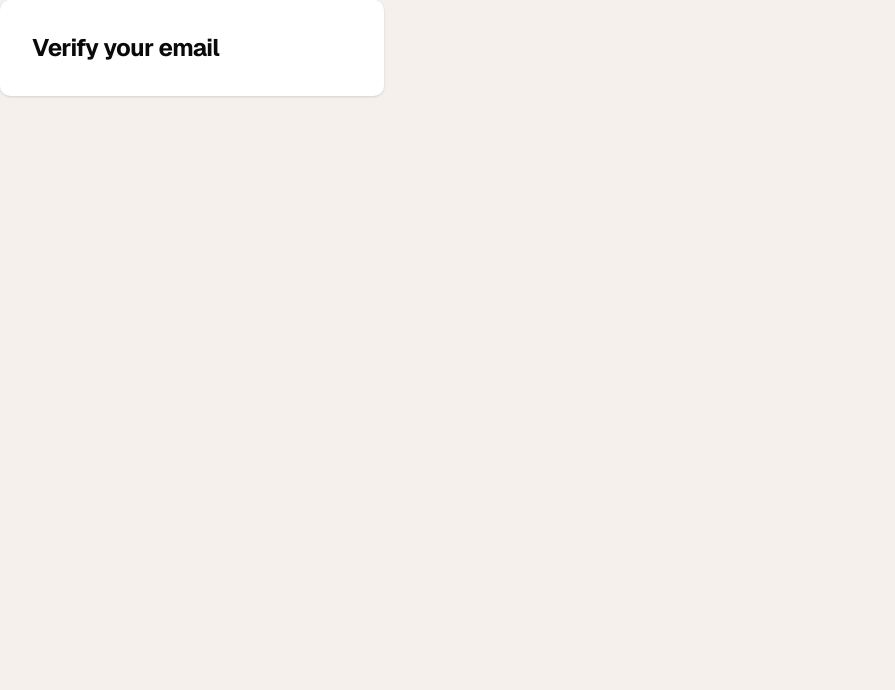
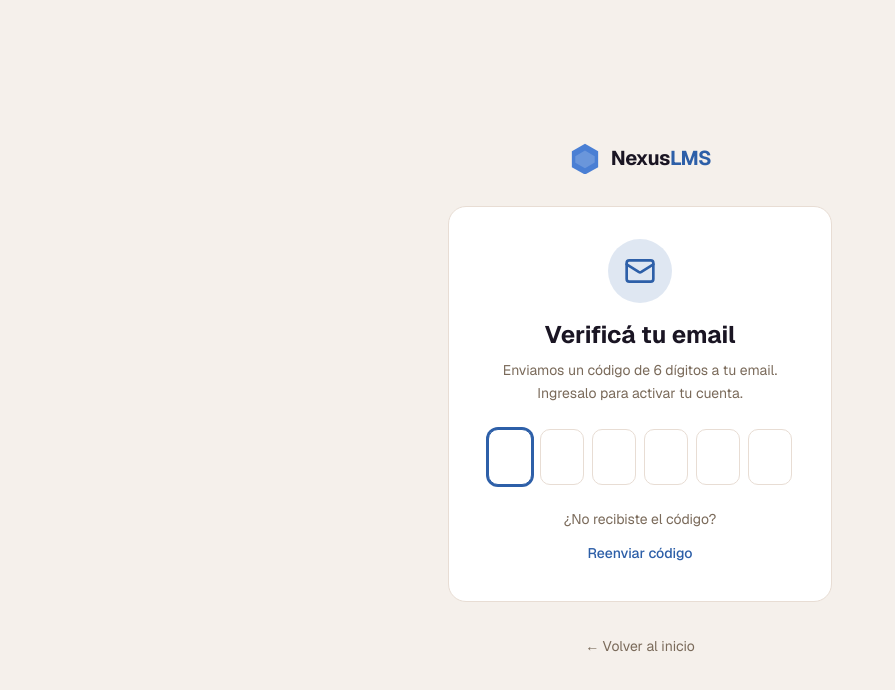
Before and after one commit to DanielQuirozHW/lms-web, a Next.js app: page /verify-email in a window 1280 px wide. Shown: the top 690 px of the page, without its empty margins (0-895 px from the left). Built offline with nearby package versions, Linux system fonts and the light colour scheme; no server answers.

Commit message:
feat(auth): build verify-email page with otp input and resend countdown

```diff
--- a/src/app/(auth)/verify-email/page.tsx
+++ b/src/app/(auth)/verify-email/page.tsx
@@ -1,12 +1,68 @@
 import type { Metadata } from 'next'
+import Link from 'next/link'
+import { Mail } from 'lucide-react'
+import { VerifyEmailForm } from '@/components/features/auth/VerifyEmailForm'
 
-export const metadata: Metadata = { title: 'Verify Email' }
+export const metadata: Metadata = { title: 'Verificar email | NexusLMS' }
 
 export default function VerifyEmailPage() {
   return (
-    <div className="bg-background w-full max-w-sm space-y-6 rounded-lg p-8 shadow">
-      <h1 className="text-2xl font-bold tracking-tight">Verify your email</h1>
-      {/* VerifyEmailForm will go here */}
+    <div className="flex min-h-screen items-center justify-center px-6 py-12">
+      <div className="w-full max-w-sm space-y-8">
+        {/* Logo */}
+        <div className="flex justify-center">
+          <div className="flex items-center gap-2.5">
+            <svg
+              width="32"
+              height="32"
+              viewBox="0 0 28 28"
+              fill="none"
+              xmlns="http://www.w3.org/2000/svg"
+              aria-hidden="true"
+            >
+              <path d="M14 1.5L25.5 8v14L14 28.5 2.5 22V8L14 1.5z" fill="#4A7FD4" />
+              <path
+                d="M14 7.5l8.5 4.9V18L14 23l-8.5-4.9v-5.6L14 7.5z"
+                fill="white"
+                fillOpacity="0.18"
+              />
+            </svg>
+            <span className="text-nexus-text text-xl font-bold tracking-tight">
+              Nexus<span className="text-nexus-accent">LMS</span>
+            </span>
+          </div>
+        </div>
+
+        {/* Card */}
+        <div className="bg-nexus-card border-nexus-border space-y-6 rounded-2xl border p-8">
+          {/* Mail icon + heading */}
+          <div className="flex flex-col items-center gap-4 text-center">
+            <div className="bg-nexus-accent/15 flex h-16 w-16 items-center justify-center rounded-full">
+              <Mail className="text-nexus-accent h-8 w-8" aria-hidden="true" />
+            </div>
+            <div>
+              <h1 className="text-nexus-text text-2xl font-bold">Verificá tu email</h1>
+              <p className="text-nexus-muted mt-2 text-sm leading-relaxed">
+                Enviamos un código de 6 dígitos a tu email.
+                <br />
+                Ingresalo para activar tu cuenta.
+              </p>
+            </div>
+          </div>
+
+          <VerifyEmailForm />
+        </div>
+
+        {/* Back link */}
+        <div className="text-center">
+          <Link
+            href="/dashboard"
+            className="text-nexus-muted hover:text-nexus-accent text-sm transition-colors"
+          >
+            ← Volver al inicio
+          </Link>
+        </div>
+      </div>
     </div>
   )
 }
--- /dev/null
+++ b/src/components/features/auth/VerifyEmailForm.tsx
@@ -0,0 +1,187 @@
+'use client'
+
+import { useState, useRef, useEffect } from 'react'
+import { useRouter } from 'next/navigation'
+import { Loader2 } from 'lucide-react'
+import { toast } from 'sonner'
+import { Button } from '@/components/ui/button'
+import api, { isApiError } from '@/lib/api'
+import { cn } from '@/lib/utils'
+
+const DIGIT_COUNT = 6
+const RESEND_COOLDOWN = 60
+
+export function VerifyEmailForm() {
+  const router = useRouter()
+  const [digits, setDigits] = useState<string[]>(Array(DIGIT_COUNT).fill(''))
+  const [isVerifying, setIsVerifying] = useState(false)
+  const [isResending, setIsResending] = useState(false)
+  const [countdown, setCountdown] = useState(0)
+  const inputRefs = useRef<Array<HTMLInputElement | null>>([])
+
+  // Auto-focus the first digit on mount
+  useEffect(() => {
+    inputRefs.current[0]?.focus()
+  }, [])
+
+  // Countdown timer: decrements by 1 every second until 0
+  useEffect(() => {
+    if (countdown <= 0) return
+    const timer = setTimeout(() => setCountdown((c) => c - 1), 1000)
+    return () => clearTimeout(timer)
+  }, [countdown])
+
+  async function handleVerify(code: string) {
+    if (isVerifying) return
+    setIsVerifying(true)
+    try {
+      await api.post('/auth/verify-email', { code })
+      toast.success('¡Email verificado!')
+      router.push('/dashboard')
+    } catch (error) {
+      if (isApiError(error) && error.response?.data.statusCode === 400) {
+        toast.error('Código inválido o expirado')
+      } else {
+        toast.error('Ocurrió un error. Intentá de nuevo.')
+      }
+      // Reset inputs so the user can try again
+      setDigits(Array(DIGIT_COUNT).fill(''))
+      inputRefs.current[0]?.focus()
+    } finally {
+      setIsVerifying(false)
+    }
+  }
+
+  function handleChange(index: number, value: string) {
+    const digit = value.replace(/\D/g, '').slice(-1)
+    const newDigits = [...digits]
+    newDigits[index] = digit
+    setDigits(newDigits)
+
+    if (digit && index < DIGIT_COUNT - 1) {
+      inputRefs.current[index + 1]?.focus()
+    }
+
+    // Auto-submit when the last digit is filled
+    if (digit && newDigits.every((d) => /^\d$/.test(d))) {
+      void handleVerify(newDigits.join(''))
+    }
+  }
+
+  function handleKeyDown(index: number, e: React.KeyboardEvent<HTMLInputElement>) {
+    // Move back on Backspace when the current input is already empty
+    if (e.key === 'Backspace' && !digits[index] && index > 0) {
+      inputRefs.current[index - 1]?.focus()
+    }
+  }
+
+  function handlePaste(e: React.ClipboardEvent<HTMLInputElement>) {
+    e.preventDefault()
+    const pasted = e.clipboardData.getData('text').replace(/\D/g, '').slice(0, DIGIT_COUNT)
+    if (!pasted) return
+
+    const newDigits = [...digits]
+    for (let i = 0; i < pasted.length; i++) {
+      newDigits[i] = pasted[i]
+    }
+    setDigits(newDigits)
+
+    // Focus the last pasted position (or last input)
+    inputRefs.current[Math.min(pasted.length, DIGIT_COUNT - 1)]?.focus()
+
+    if (pasted.length === DIGIT_COUNT) {
+      void handleVerify(pasted)
+    }
+  }
+
+  async function handleResend() {
+    setIsResending(true)
+    try {
+      await api.post('/auth/send-verification')
+      setCountdown(RESEND_COOLDOWN)
+      toast.success('Código reenviado')
+    } catch {
+      toast.error('No se pudo reenviar el código')
+    } finally {
+      setIsResending(false)
+    }
+  }
+
+  const canResend = countdown === 0 && !isResending && !isVerifying
+
+  return (
+    <div className="space-y-6">
+      {/* OTP digit inputs */}
+      <div
+        role="group"
+        aria-label="Código de verificación de 6 dígitos"
+        className="flex justify-center gap-2"
+      >
+        {digits.map((digit, index) => (
+          <input
+            key={index}
+            ref={(el) => {
+              inputRefs.current[index] = el
+            }}
+            type="text"
+            inputMode="numeric"
+            maxLength={1}
+            value={digit}
+            onChange={(e) => handleChange(index, e.target.value)}
+            onKeyDown={(e) => handleKeyDown(index, e)}
+            onPaste={handlePaste}
+            onFocus={(e) => e.target.select()}
+            disabled={isVerifying}
+            aria-label={`Dígito ${index + 1} de ${DIGIT_COUNT}`}
+            className={cn(
+              'h-14 w-11 rounded-lg border text-center text-xl font-bold transition-colors',
+              'border-nexus-border bg-nexus-card text-nexus-text',
+              'focus:border-nexus-accent focus:ring-nexus-accent focus:ring-2 focus:outline-none',
+              isVerifying && 'cursor-not-allowed opacity-50'
+            )}
+          />
+        ))}
+      </div>
+
+      {/* Verifying indicator */}
+      {isVerifying && (
+        <div
+          role="status"
+          aria-live="polite"
+          className="text-nexus-muted flex items-center justify-center gap-2"
+        >
+          <Loader2 className="h-4 w-4 animate-spin" aria-hidden="true" />
+          <span className="text-sm">Verificando...</span>
+        </div>
+      )}
+
+      {/* Resend */}
+      <div className="text-center">
+        <p className="text-nexus-muted mb-2 text-sm">¿No recibiste el código?</p>
+        <Button
+          type="button"
+          variant="ghost"
+          onClick={handleResend}
+          disabled={!canResend}
+          className={cn(
+            'text-sm',
+            canResend
+              ? 'text-nexus-accent hover:text-nexus-accent-hover hover:bg-nexus-card'
+              : 'text-nexus-muted cursor-not-allowed'
+          )}
+        >
+          {isResending ? (
+            <>
+              <Loader2 className="mr-1.5 h-3.5 w-3.5 animate-spin" aria-hidden="true" />
+              Enviando...
+            </>
+          ) : countdown > 0 ? (
+            `Reenviar en ${countdown}s`
+          ) : (
+            'Reenviar código'
+          )}
+        </Button>
+      </div>
+    </div>
+  )
+}
```
